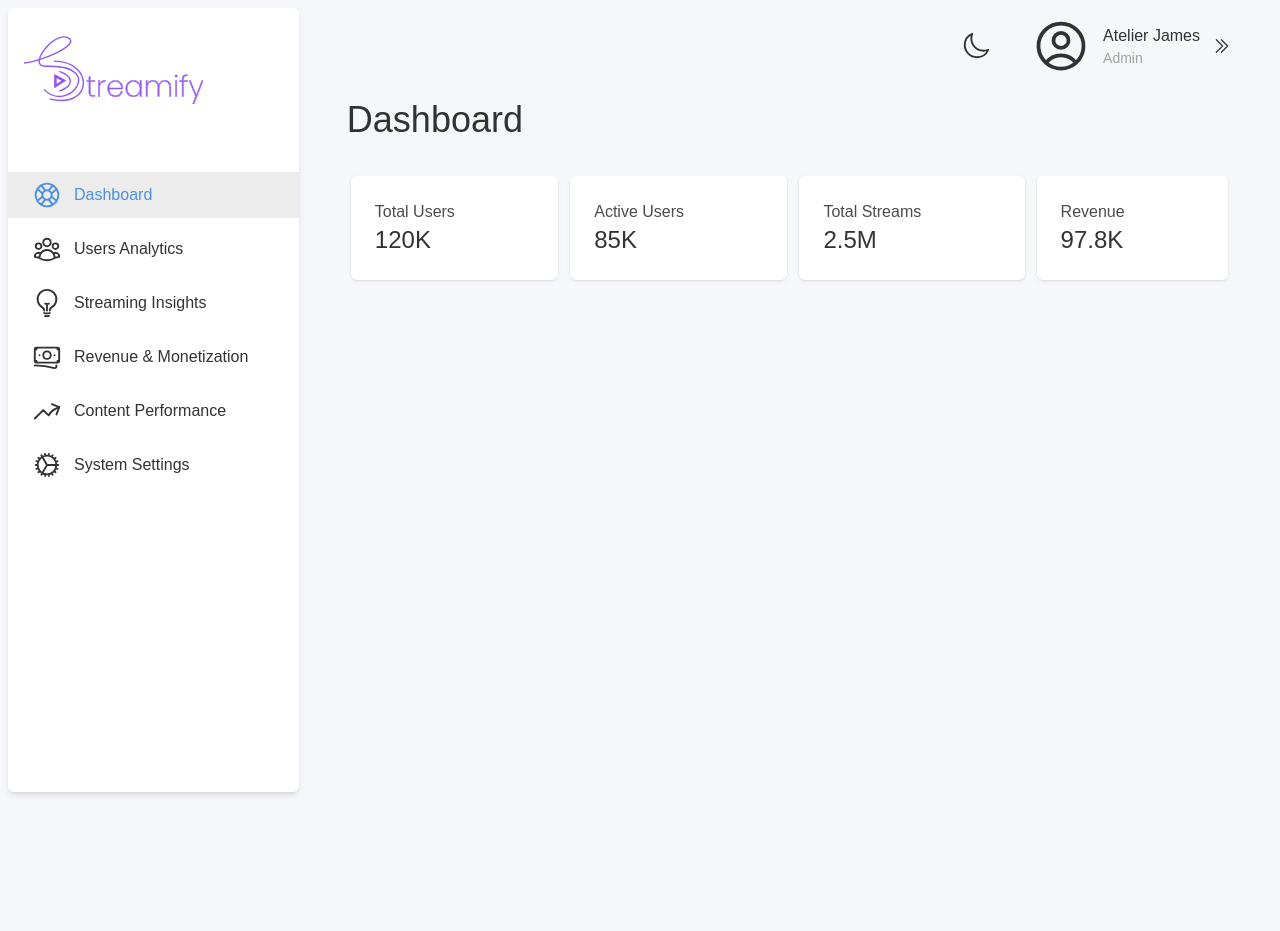
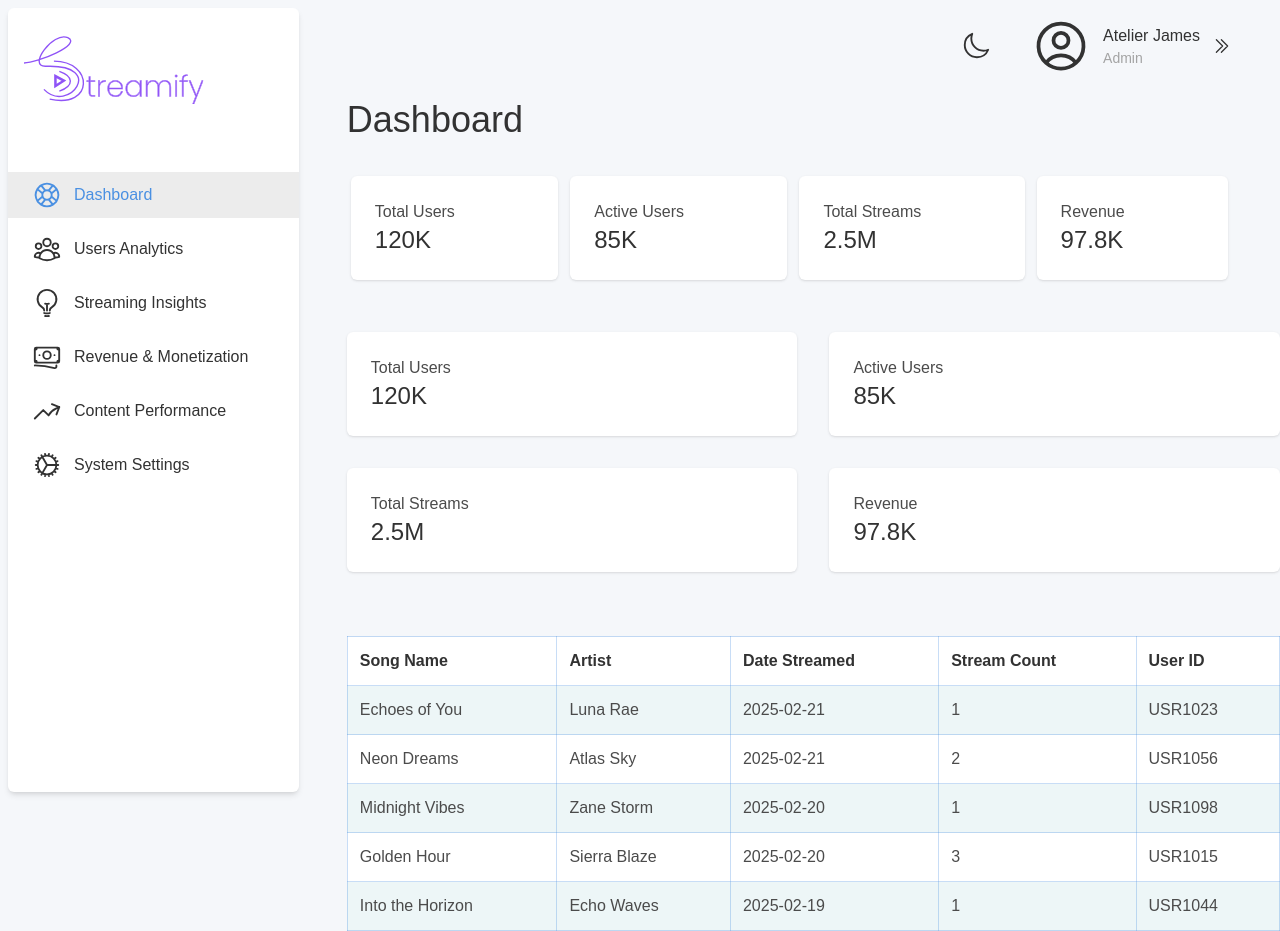
Before and after one commit to exploitenomah/streamify, a React (Vite) app: page / in a window 1280 px wide. Before the commit the page ends 800 px from the top, so only its background shows below. Built offline with nearby package versions, Linux system fonts and the light colour scheme; a web font is replaced by a local one.

Commit message:
create recent streams table ui

```diff
--- a/src/Home/page.tsx
+++ b/src/Home/page.tsx
@@ -1,3 +1,4 @@
+import RecentStreamsTable from "../components/RecentStreamsTable"
 import StatCard from "../components/StatCard"
 
 export default function DashboardPage() {
@@ -16,6 +17,15 @@ export default function DashboardPage() {
           </div>
         </div>
       </main>
+      <section className="grid grid-cols-2 grid-rows-2 gap-8 mt-12">
+        <StatCard title={"Total Users"} subtext={"120K"} />
+        <StatCard title={"Active Users"} subtext={"85K"} />
+        <StatCard title={"Total Streams"} subtext={"2.5M"} />
+        <StatCard title={"Revenue"} subtext={"97.8K"} />
+      </section>
+      <section className="mt-16">
+        <RecentStreamsTable />
+      </section>
     </>
   )
 }
--- /dev/null
+++ b/src/components/RecentStreamsTable.tsx
@@ -0,0 +1,86 @@
+const data = [
+  {
+    song: "Echoes of You",
+    artist: "Luna Rae",
+    dateStreamed: "2025-02-21",
+    streamCount: 1,
+    userId: "USR1023",
+  },
+  {
+    song: "Neon Dreams",
+    artist: "Atlas Sky",
+    dateStreamed: "2025-02-21",
+    streamCount: 2,
+    userId: "USR1056",
+  },
+  {
+    song: "Midnight Vibes",
+    artist: "Zane Storm",
+    dateStreamed: "2025-02-20",
+    streamCount: 1,
+    userId: "USR1098",
+  },
+  {
+    song: "Golden Hour",
+    artist: "Sierra Blaze",
+    dateStreamed: "2025-02-20",
+    streamCount: 3,
+    userId: "USR1015",
+  },
+  {
+    song: "Into the Horizon",
+    artist: "Echo Waves",
+    dateStreamed: "2025-02-19",
+    streamCount: 1,
+    userId: "USR1044",
+  },
+]
+export default function RecentStreamsTable() {
+  return (
+    <table className="w-full border-collapse text-left border border-primary/30 dark:border-primary/30">
+      <thead className="text-text-light dark:text-text-dark bg-card-light dark:bg-transparent text-text-light dark:text-text-dark">
+        <tr>
+          <th className="p-3 border border-primary/30 dark:border-primary/30">
+            Song Name
+          </th>
+          <th className="p-3 border border-primary/30 dark:border-primary/30">
+            Artist
+          </th>
+          <th className="p-3 border border-primary/30 dark:border-primary/30">
+            Date Streamed
+          </th>
+          <th className="p-3 border border-primary/30 dark:border-primary/30">
+            Stream Count
+          </th>
+          <th className="p-3 border border-primary/30 dark:border-primary/30">
+            User ID
+          </th>
+        </tr>
+      </thead>
+      <tbody>
+        {data.map((stream, index) => (
+          <tr
+            key={index}
+            className="text-muted-light dark:text-muted-dark border border-primary/30 dark:border-primary/30 odd:bg-secondary-light/5 even:bg-card-light dark:odd:bg-primary/10 dark:even:bg-transparent"
+          >
+            <td className="p-3 border border-primary/30 dark:border-primary/30">
+              {stream.song}
+            </td>
+            <td className="p-3 border border-primary/30 dark:border-primary/30">
+              {stream.artist}
+            </td>
+            <td className="p-3 border border-primary/30 dark:border-primary/30">
+              {stream.dateStreamed}
+            </td>
+            <td className="p-3 border border-primary/30 dark:border-primary/30">
+              {stream.streamCount}
+            </td>
+            <td className="p-3 border border-primary/30 dark:border-primary/30">
+              {stream.userId}
+            </td>
+          </tr>
+        ))}
+      </tbody>
+    </table>
+  )
+}
```
